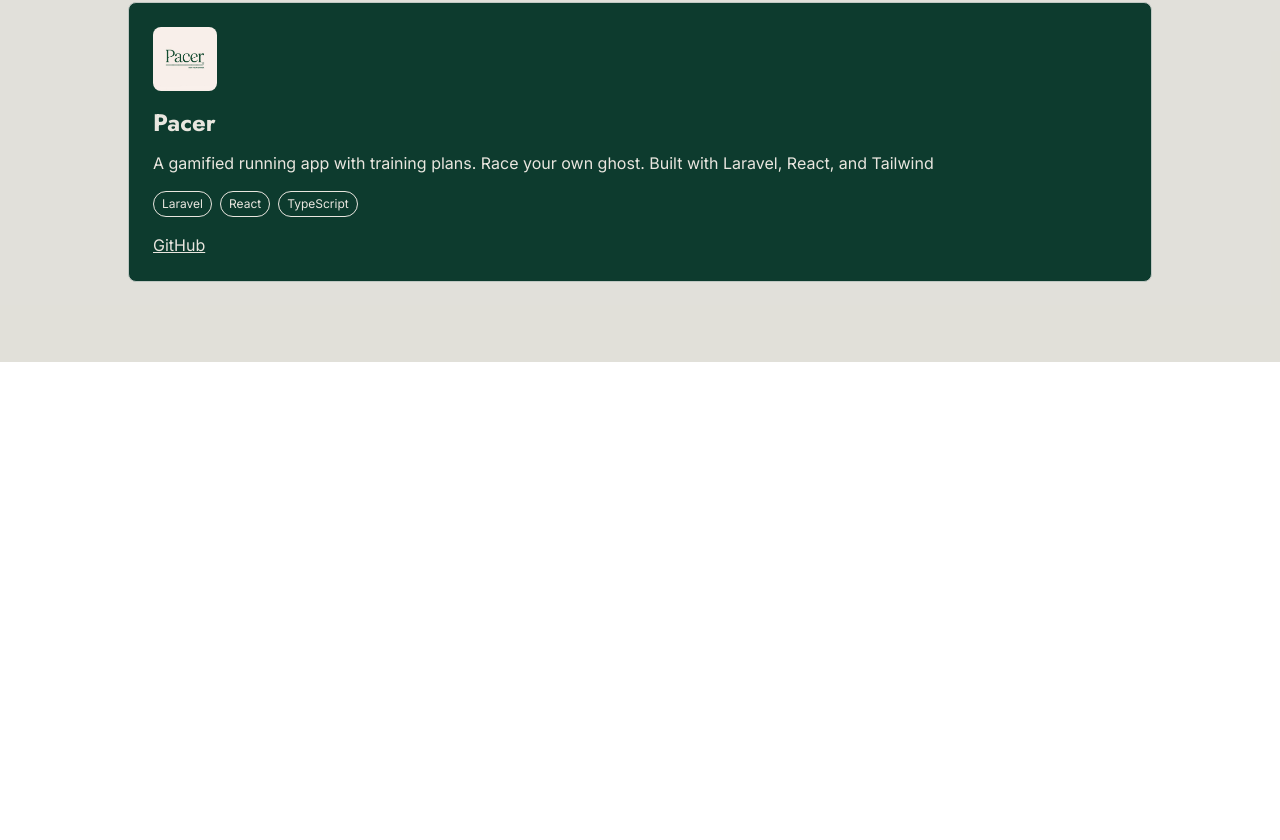
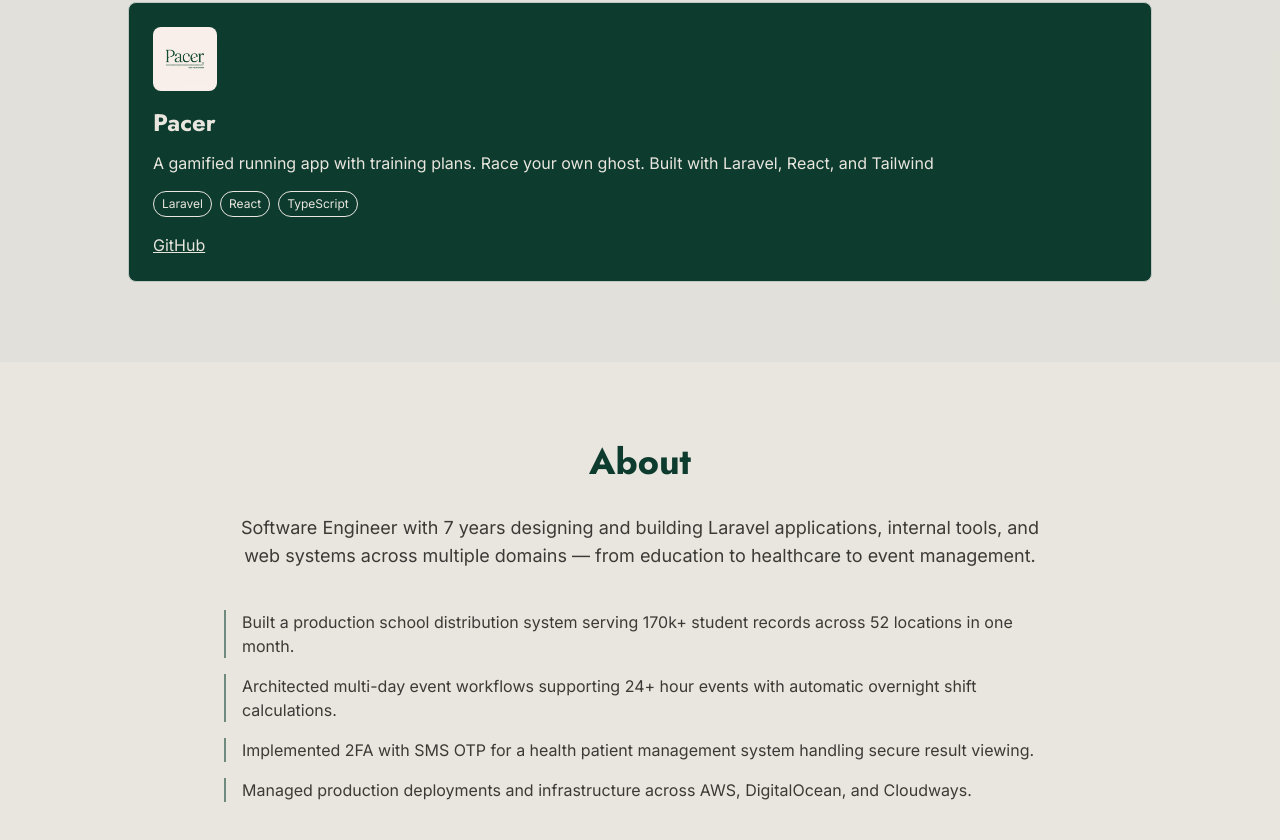
Before and after one commit to shuajo-dev/portfolio, a React (Vite) app: page / in a window 1280 px wide. Shown: the part 966-1806 px from the top of the page. Before the commit the page ends 1328 px from the top, so only its background shows below. Built offline with nearby package versions, Linux system fonts and the light colour scheme.

Commit message:
feat: add about section

```diff
--- a/src/App.tsx
+++ b/src/App.tsx
@@ -1,6 +1,7 @@
 import './App.css'
 import Hero from './components/Hero'
 import Projects from './components/Projects'
+import About from './components/About'
 
 function App() {
 
@@ -9,6 +10,7 @@
      <div className="bg-cream text-charcoal min-h-screen">
         <Hero />
         <Projects />
+        <About />
     </div>
   )
 }
--- /dev/null
+++ b/src/components/About.tsx
@@ -0,0 +1,30 @@
+const highlights = [
+  "Built a production school distribution system serving 170k+ student records across 52 locations in one month.",
+  "Architected multi-day event workflows supporting 24+ hour events with automatic overnight shift calculations.",
+  "Implemented 2FA with SMS OTP for a health patient management system handling secure result viewing.",
+  "Managed production deployments and infrastructure across AWS, DigitalOcean, and Cloudways.",
+]
+
+function About() {
+  return (
+    <section className="py-20 px-8 max-w-4xl mx-auto">
+      <h2 className="font-heading text-4xl font-bold text-deep-green text-center mb-8">
+        About
+      </h2>
+      <p className="font-body text-charcoal text-lg mb-10 text-center">
+        Software Engineer with 7 years designing and building Laravel applications,
+        internal tools, and web systems across multiple domains — from education to
+        healthcare to event management.
+      </p>
+      <ul className="space-y-4">
+        {highlights.map((point) => (
+          <li key={point} className="font-body text-charcoal border-l-2 border-sage pl-4">
+            {point}
+          </li>
+        ))}
+      </ul>
+    </section>
+  )
+}
+
+export default About
```
